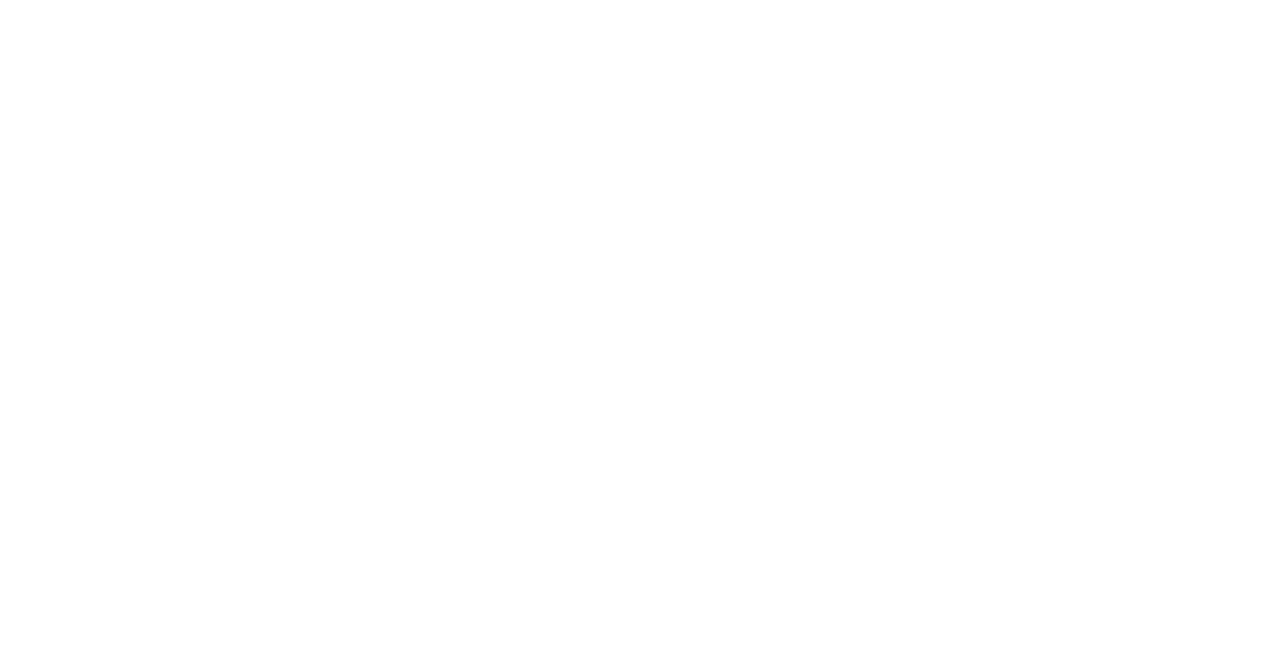
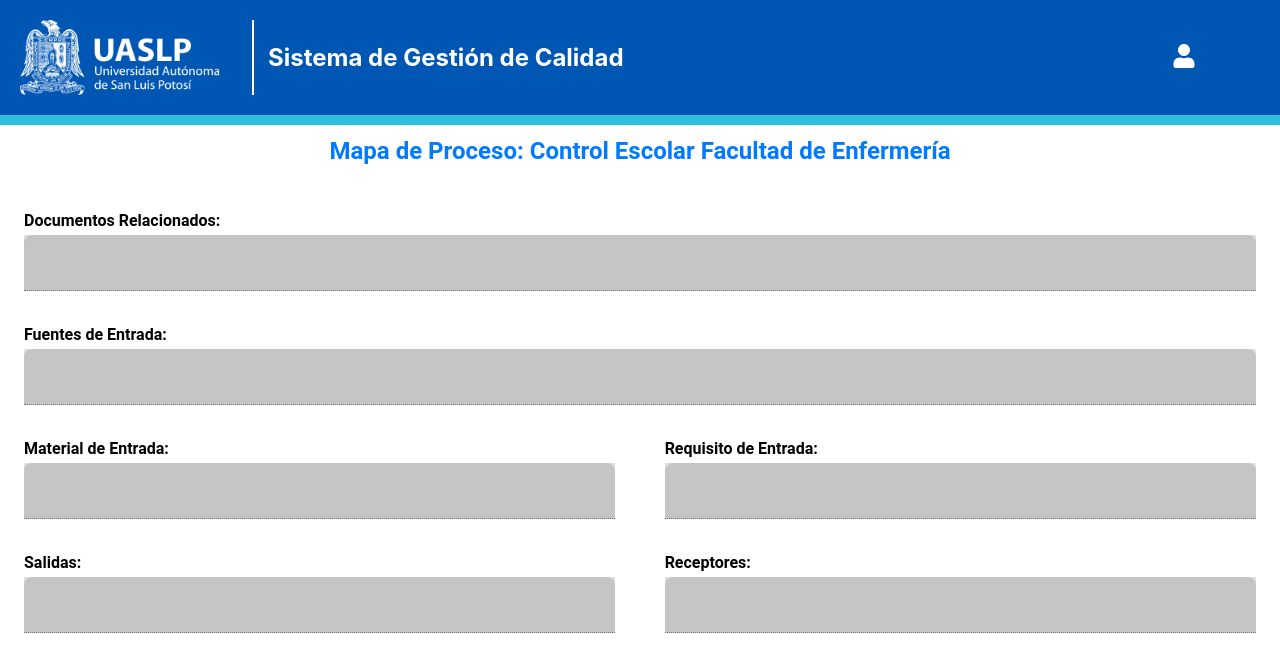
Before and after one commit to ShadowKnSs/sgc_frontend, a React (Create React App) app: page /formulario-mapa-proceso in a window 1280 px wide. Before the commit this address had no page. Shown: the top 672 px of the page. Built offline with nearby package versions, Linux system fonts and the light colour scheme.

Commit message:
(ID. Ac. 1.10) Se diseñó la interfaz del formulario de mapa de proceso

```diff
--- a/src/routes/AppRoutes.js
+++ b/src/routes/AppRoutes.js
@@ -10,6 +10,7 @@ import GestionRiesgos from "../views/gestionRiesgos";
 import FilesGestRiesgos from "../views/filesGestRiesgos";
 import EstructuraProcesos from "../views/procesStructure";
 import ManualOperativo from "../views/operationalManual";
+import FormularioMapaProceso from "../views/formProcessMap";
 
 const AppRoutes = () => {
   // Define el tipo de usuario: 'admin' o 'user'
@@ -27,7 +28,8 @@ const AppRoutes = () => {
           <Route path="gestion-riesgos" element={<GestionRiesgos />} />
           <Route path="archivos/:year" element={<FilesGestRiesgos />} />
           <Route path="estructura-procesos" element={<EstructuraProcesos />}/>
-          <Route path="operational-manual" element={<ManualOperativo />}/>
+          <Route path="manual-operativo" element={<ManualOperativo />}/>
+          <Route path="formulario-mapa-proceso" element={<FormularioMapaProceso />}/>
         </Route>
       </Routes>
     </BrowserRouter>
--- /dev/null
+++ b/src/views/formProcessMap.jsx
@@ -0,0 +1,72 @@
+import React from "react";
+import { Box, Container, TextField, Typography } from "@mui/material";
+
+const formProcessMap = () => {
+  return (
+    <Container maxWidth="xl">
+      {/* Título */}
+      <Box
+        sx={{
+          display: "flex",
+          justifyContent: "center",
+          alignItems: "center",
+          marginTop: "20px",
+        }}
+      >
+        <Typography variant="h5" sx={{ fontWeight: "bold", color: "#007bff" }}>
+          Mapa de Proceso: Control Escolar Facultad de Enfermería
+        </Typography>
+      </Box>
+
+      {/* Documentos Relacionados */}
+      <Box sx={{ marginTop: "40px" }}>
+        <Typography variant="subtitle1" sx={{ fontWeight: "bold" }}>
+          Documentos Relacionados:
+        </Typography>
+        <TextField fullWidth variant="filled" disabled sx={{ backgroundColor: "#E0E0E0" }} />
+      </Box>
+
+      {/* Fuentes de Entrada */}
+      <Box sx={{ marginTop: "30px" }}>
+        <Typography variant="subtitle1" sx={{ fontWeight: "bold" }}>
+          Fuentes de Entrada:
+        </Typography>
+        <TextField fullWidth variant="filled" disabled sx={{ backgroundColor: "#E0E0E0" }} />
+      </Box>
+
+      {/* Material de Entrada y Requisito de Entrada */}
+      <Box sx={{ display: "flex", justifyContent: "space-between", marginTop: "30px" }}>
+        <Box sx={{ width: "48%" }}>
+          <Typography variant="subtitle1" sx={{ fontWeight: "bold" }}>
+            Material de Entrada:
+          </Typography>
+          <TextField fullWidth variant="filled" disabled sx={{ backgroundColor: "#E0E0E0" }} />
+        </Box>
+        <Box sx={{ width: "48%" }}>
+          <Typography variant="subtitle1" sx={{ fontWeight: "bold" }}>
+            Requisito de Entrada:
+          </Typography>
+          <TextField fullWidth variant="filled" disabled sx={{ backgroundColor: "#E0E0E0" }} />
+        </Box>
+      </Box>
+
+      {/* Salidas y Receptores */}
+      <Box sx={{ display: "flex", justifyContent: "space-between", marginTop: "30px" }}>
+        <Box sx={{ width: "48%" }}>
+          <Typography variant="subtitle1" sx={{ fontWeight: "bold" }}>
+            Salidas:
+          </Typography>
+          <TextField fullWidth variant="filled" disabled sx={{ backgroundColor: "#E0E0E0" }} />
+        </Box>
+        <Box sx={{ width: "48%" }}>
+          <Typography variant="subtitle1" sx={{ fontWeight: "bold" }}>
+            Receptores:
+          </Typography>
+          <TextField fullWidth variant="filled" disabled sx={{ backgroundColor: "#E0E0E0" }} />
+        </Box>
+      </Box>
+    </Container>
+  );
+};
+
+export default formProcessMap;
--- a/src/views/operationalManual.jsx
+++ b/src/views/operationalManual.jsx
@@ -5,6 +5,7 @@ import UASLPLogo from "../assests/UASLP_SICAL_Logo.png";
 import VisibilityIcon from "@mui/icons-material/Visibility";
 import NoteAddIcon from "@mui/icons-material/NoteAdd";
 import EditIcon from "@mui/icons-material/Edit";
+import { Typography, TextField } from "@mui/material";
 
 const ProcessView = () => {
   const [activeButton, setActiveButton] = useState("Caratula");
@@ -58,7 +59,111 @@ const ProcessView = () => {
       case "Control de Cambios":
         return <h2>Contenido de Control de Cambios</h2>;
       case "Mapa de Proceso":
-        return <h2>Contenido de Mapa de Proceso</h2>;
+        return (
+          <Container maxWidth="xl">
+            <Box sx={{ marginTop: "10px" }}>
+              <Typography variant="subtitle1" sx={{ fontWeight: "bold" }}>
+                Documentos Relacionados:
+              </Typography>
+              <TextField
+                fullWidth
+                variant="filled"
+                sx={{
+                  backgroundColor: "#E0E0E0",
+                  borderRadius: "10px",
+                  "& .MuiFilledInput-root": {
+                    borderRadius: "10px",
+                  },
+                }}
+              />
+            </Box>
+            <Box sx={{ marginTop: "30px" }}>
+              <Typography variant="subtitle1" sx={{ fontWeight: "bold" }}>
+                Fuentes de Entrada:
+              </Typography>
+              <TextField
+                fullWidth
+                variant="filled"
+                sx={{
+                  backgroundColor: "#E0E0E0",
+                  borderRadius: "10px",
+                  "& .MuiFilledInput-root": {
+                    borderRadius: "10px",
+                  },
+                }}
+              />
+            </Box>
+            <Box sx={{ display: "flex", justifyContent: "space-between", marginTop: "30px" }}>
+              <Box sx={{ width: "48%" }}>
+                <Typography variant="subtitle1" sx={{ fontWeight: "bold" }}>
+                  Material de Entrada:
+                </Typography>
+                <TextField
+                  fullWidth
+                  variant="filled"
+                  sx={{
+                    backgroundColor: "#E0E0E0",
+                    borderRadius: "10px",
+                    "& .MuiFilledInput-root": {
+                      borderRadius: "10px",
+                    },
+                  }}
+                />
+              </Box>
+              <Box sx={{ width: "48%" }}>
+                <Typography variant="subtitle1" sx={{ fontWeight: "bold" }}>
+                  Requisito de Entrada:
+                </Typography>
+                <TextField
+                  fullWidth
+                  variant="filled"
+                  sx={{
+                    backgroundColor: "#E0E0E0",
+                    borderRadius: "10px",
+                    "& .MuiFilledInput-root": {
+                      borderRadius: "10px",
+                    },
+                  }}
+                />
+              </Box>
+            </Box>
+            <Box sx={{ display: "flex", justifyContent: "space-between", marginTop: "30px" }}>
+              <Box sx={{ width: "48%" }}>
+                <Typography variant="subtitle1" sx={{ fontWeight: "bold" }}>
+                  Salidas:
+                </Typography>
+                <TextField
+                  fullWidth
+                  variant="filled"
+                  sx={{
+                    backgroundColor: "#E0E0E0",
+                    borderRadius: "10px",
+                    "& .MuiFilledInput-root": {
+                      borderRadius: "10px",
+                    },
+                  }}
+                />
+              </Box>
+              <Box sx={{ width: "48%" }}>
+                <Typography variant="subtitle1" sx={{ fontWeight: "bold" }}>
+                  Receptores:
+                </Typography>
+                <TextField
+                  fullWidth
+                  variant="filled"
+                  sx={{
+                    backgroundColor: "#E0E0E0",
+                    borderRadius: "10px",
+                    "& .MuiFilledInput-root": {
+                      borderRadius: "10px",
+                    },
+                  }}
+                />
+              </Box>
+            </Box>
+          </Container>
+        );
+
       case "Diagrama de Flujo":
         return <h2>Contenido de Diagrama de Flujo</h2>;
       case "Plan de Control":
@@ -126,7 +231,7 @@ const ProcessView = () => {
       <Box
         sx={{
           border: "2px solid black",
-          padding: "50px",
+          padding: "10px",
           minHeight: "500px",
           display: "flex",
           flexDirection: "column",
```
